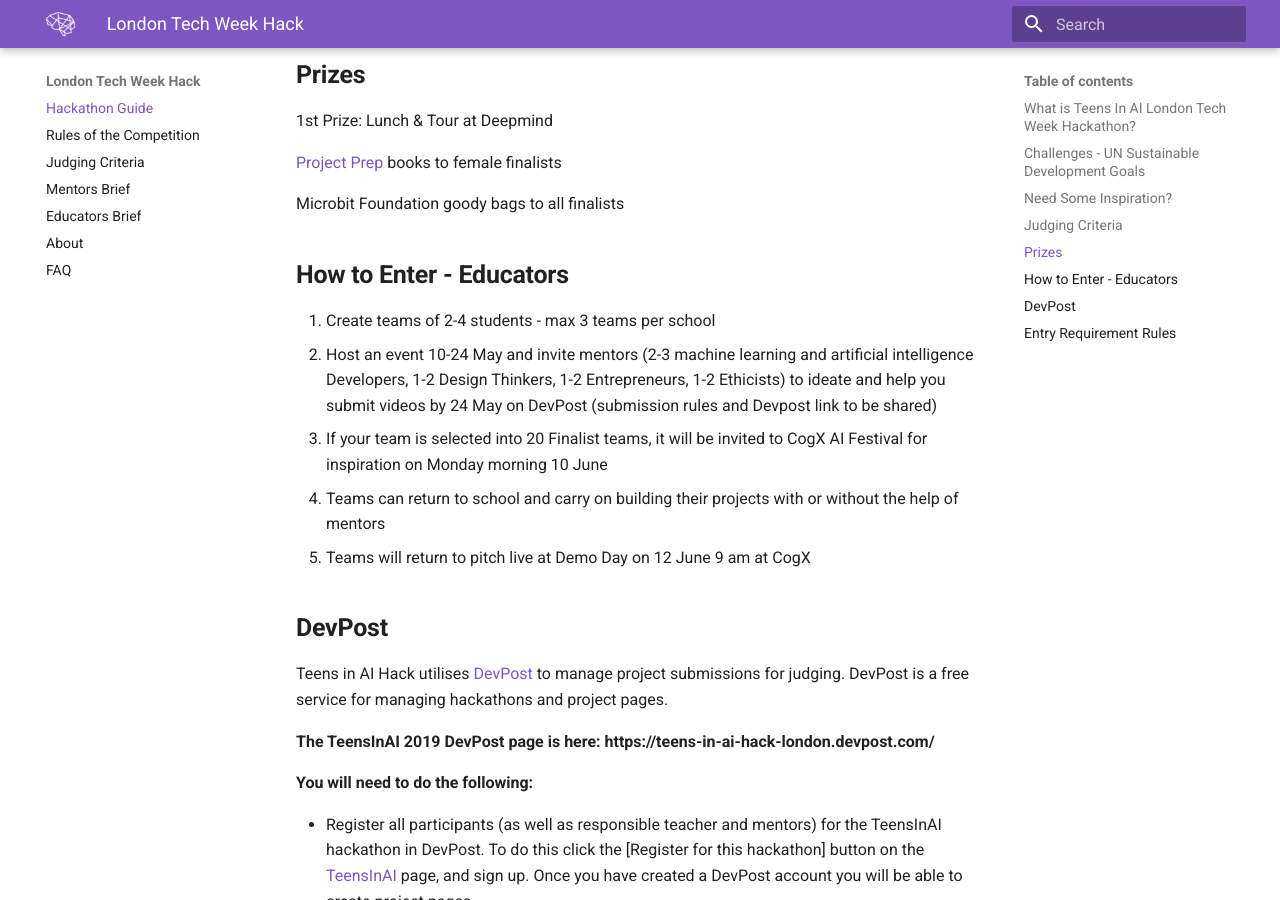
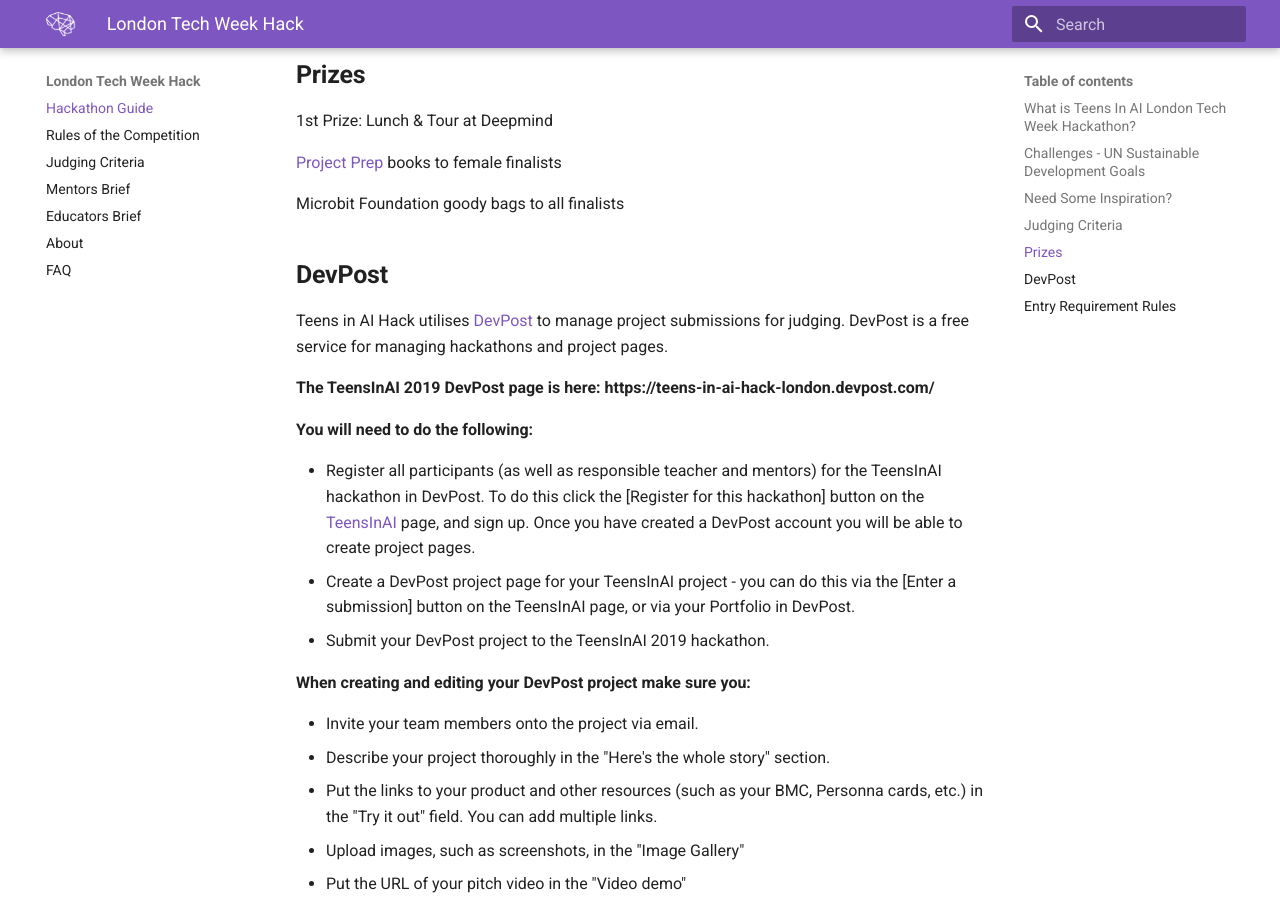
Before and after one commit to elenasinel/tech-week, an MkDocs documentation site: the page built from docs/index.md, in a window 1280 px wide and 900 px high, scrolled down 4199 px. Built offline with MkDocs 1.6.1 and Material for MkDocs 9.7.7, drawn with Linux system fonts in a browser that asks for light colours.

Commit message:
Update Documentation “index”

```diff
--- a/docs/index.md
+++ b/docs/index.md
@@ -63,14 +63,6 @@
 
 
 
-## **How to Enter - Educators**
-
-1. Create teams of 2-4 students - max 3 teams per school
-2. Host an event 10-24 May and invite mentors (2-3 machine learning and artificial intelligence Developers, 1-2 Design Thinkers, 1-2 Entrepreneurs, 1-2 Ethicists) to ideate and help you submit videos by 24 May on DevPost (submission rules and Devpost link to be shared)
-3. If your team is selected into 20 Finalist teams, it will be invited to CogX AI Festival for inspiration on Monday morning 10 June
-4. Teams can return to school and carry on building their projects with or without the help of mentors
-5. Teams will return to pitch live at Demo Day on 12 June 9 am at CogX
-
 ## **DevPost**
 
 Teens in AI Hack utilises [DevPost](https://devpost.com) to manage project submissions for judging. DevPost is a free service for managing hackathons and project pages.
@@ -135,9 +127,9 @@
 
 [Intro to Reinforcement Learning - Kiran Arun](https://github.com/KiranArun/Reinforcement_Learning-101-demo)
 
-Our downloadable PDF guides:
+**Our downloadable PDF guides:**
 
-[Getting Started with Machine Learning Guide (A Teens Perspective)  (PDF)](https://drive.google.com/open?id=1JhmVrrI5JhPylJVna4NFU7UWyDhTRNnv)
+****[Getting Started with Machine Learning Guide (A Teens Perspective)  (PDF)](https://drive.google.com/open?id=1JhmVrrI5JhPylJVna4NFU7UWyDhTRNnv)
 
 [How Does Machine Learning Work (PDF)](https://drive.google.com/open?id=1eDvVetoHSkFDRWMFqOv7hAZhkR-kJa9R)
 
@@ -155,9 +147,9 @@
 
 [Reinforcement Learning Challenge (PDF)](https://drive.google.com/open?id=1Ls2nFi6UfvqF_oPeZlWzWqyKp4h-B5ec)
 
-Here are some links to some YouTube videos you may find useful when researching Machine Learning & Artificial Intelligence:
+**Here are some links to some YouTube videos you may find useful when researching Machine Learning & Artificial Intelligence:**
 
-[Machine Learning (20 Lectures)](https://www.youtube.com/playlist?list=PLA89DCFA6ADACE599) - Stanford University
+****[Machine Learning (20 Lectures)](https://www.youtube.com/playlist?list=PLA89DCFA6ADACE599) - Stanford University
 
 [Artificial Intelligence (24 Lectures)](https://www.youtube.com/playlist?list=PL6MuV0DF6AuoviA41dtji6q-PM4hvAcNk) - UC Berkeley
 
@@ -180,6 +172,8 @@
 
 
 ## **3. Human-Centred Design**
+
+<iframe width="560" height="315" src="https://www.youtube.com/embed/musmgKEPY2o" frameborder="0" allow="accelerometer; autoplay; encrypted-media; gyroscope; picture-in-picture" allowfullscreen></iframe>
 
 Human-centered design is a creative approach to problem solving and the backbone of a product. It’s a process that starts with the people you’re designing for and ends with new solutions that are tailor made to suit their needs.
 
```
